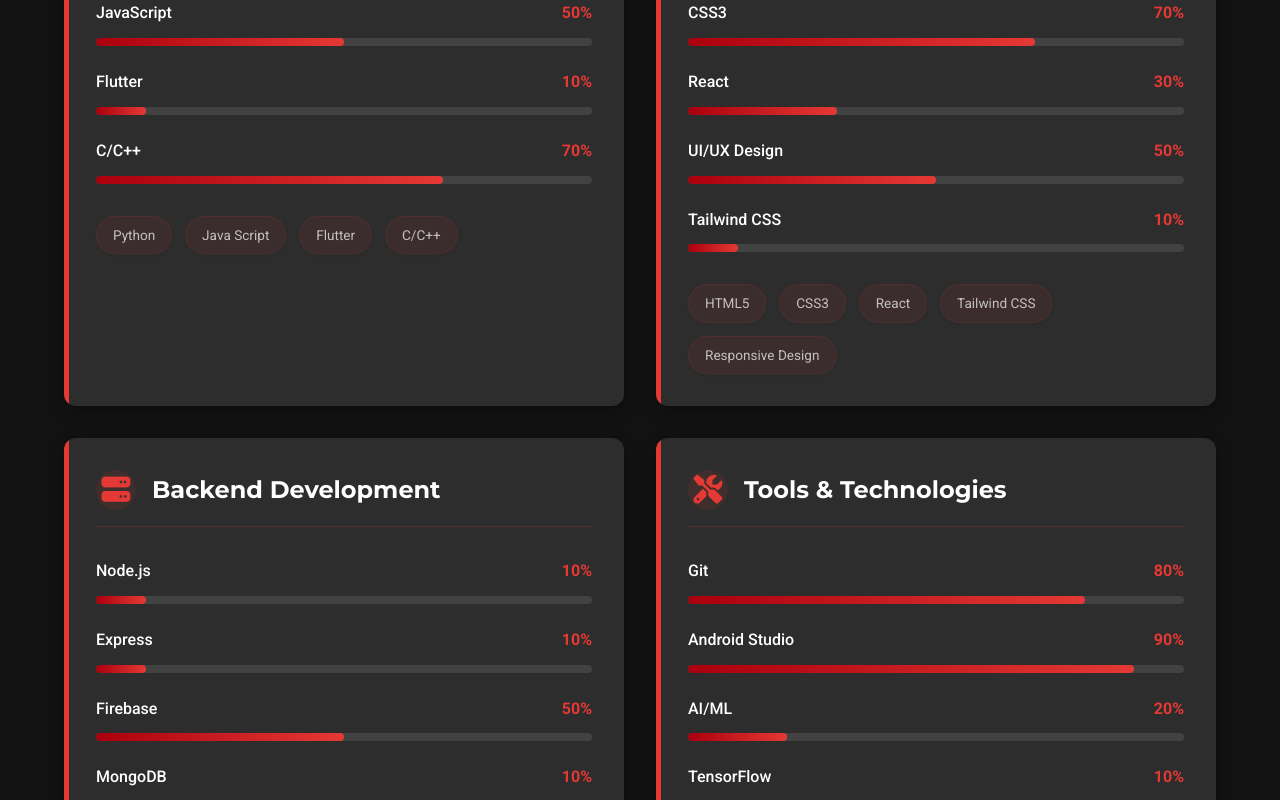
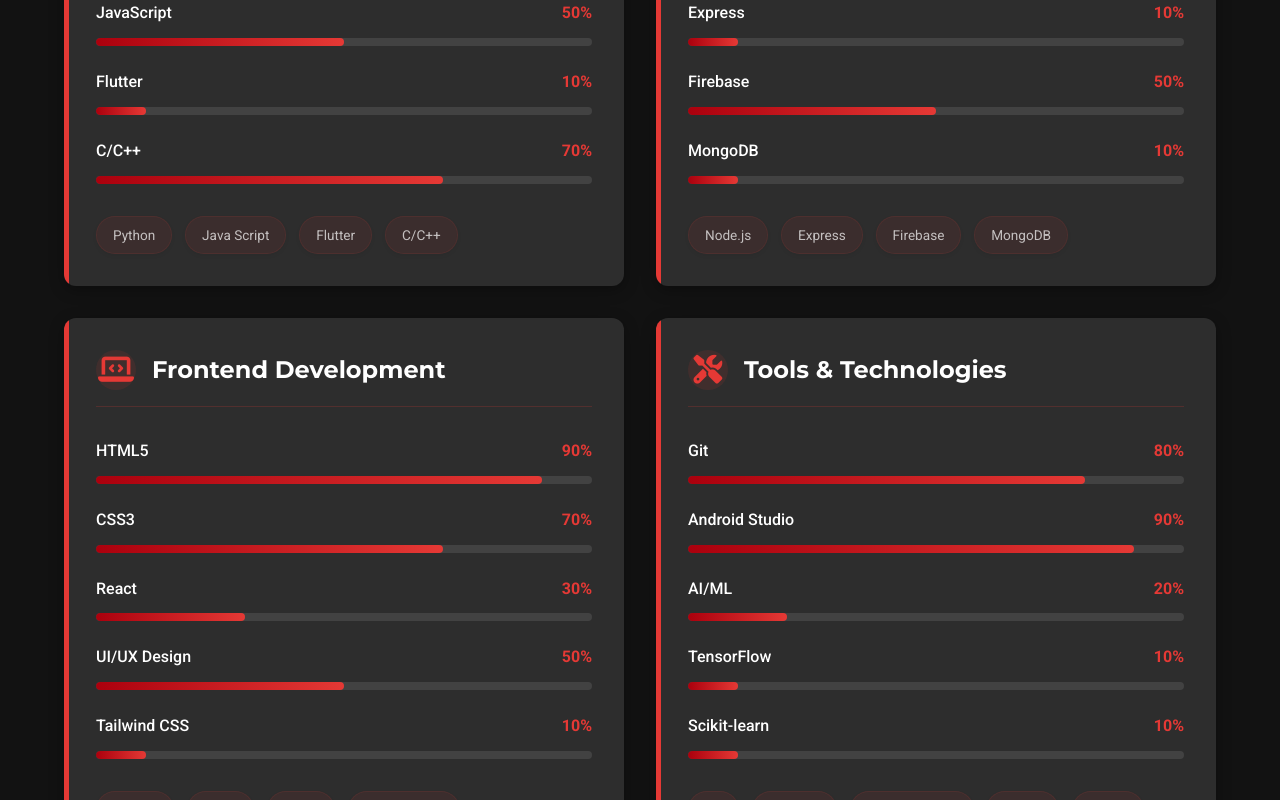
Before and after one commit to Eshu3725/Portfolio, a React (Vite) app: page / in a window 1280 px wide. Shown: the part 1860-2660 px from the top of the page. Built offline with nearby package versions, Linux system fonts and the light colour scheme.

Commit message:
Email update 3.0

```diff
--- a/src/components/Skills.jsx
+++ b/src/components/Skills.jsx
@@ -7,18 +7,18 @@
       { name: 'Flutter', level: 10 },
       { name: 'C/C++', level: 70 }
     ],
+    backend: [
+      { name: 'Node.js', level: 10 },
+      { name: 'Express', level: 10 },
+      { name: 'Firebase', level: 50 },
+      { name: 'MongoDB', level: 10 }
+    ],
     frontend: [
       { name: 'HTML5', level: 90 },
       { name: 'CSS3', level: 70 },
       { name: 'React', level: 30 },
       { name: 'UI/UX Design', level: 50 },
       { name: 'Tailwind CSS', level: 10 }
-    ],
-    backend: [
-      { name: 'Node.js', level: 10 },
-      { name: 'Express', level: 10 },
-      { name: 'Firebase', level: 50 },
-      { name: 'MongoDB', level: 10 }
     ],
     tools: [
       { name: 'Git', level: 80 },
```
